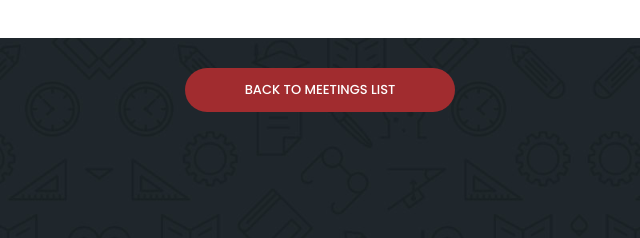
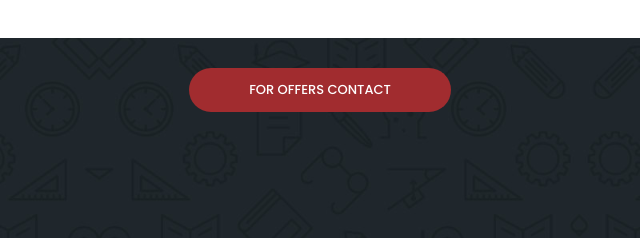
Before and after one commit to Jainu6011/EC, a plain HTML site: page m3.html in a window 1280 px wide. Shown: the part 1862-2100 px from the top of the page, 320-960 px from the left. Drawn offline with nearby package versions, Linux system fonts and the light colour scheme.

Commit message:
Update m3.html

```diff
--- a/m3.html
+++ b/m3.html
@@ -150,7 +150,7 @@ instructional facilities, faculty, technology and pedagogy, and the school provi
             </div>
             <div class="col-lg-12">
               <div class="main-button-red">
-                <a href="index.html">Back To Meetings List</a>
+                <a href="tel:8884564556">For offers Contact</a>
               </div>
             </div>
           </div>
```
